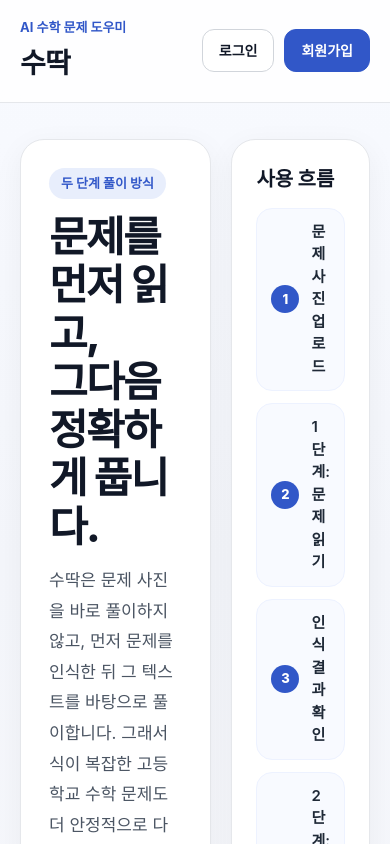
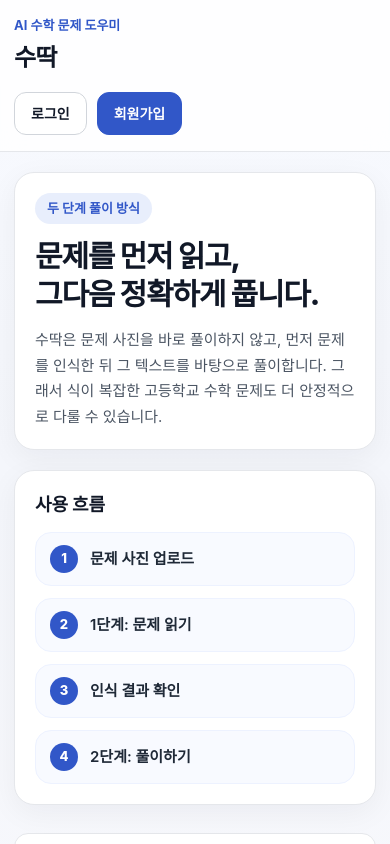
Before and after one commit to twoosun/suddak, a Next.js app: page / in a window 390 px wide. Shown: the top 844 px of the page. Built offline with nearby package versions, Linux system fonts and the light colour scheme; no server answers.

Commit message:
optimize mobile layout

```diff
--- a/app/page.tsx
+++ b/app/page.tsx
@@ -19,6 +19,18 @@ export default function Home() {
   const [solving, setSolving] = useState(false);
   const [usageText, setUsageText] = useState("");
   const [isEditingRecognized, setIsEditingRecognized] = useState(false);
+  const [isMobile, setIsMobile] = useState(false);
+
+  useEffect(() => {
+    const checkMobile = () => {
+      setIsMobile(window.innerWidth <= 768);
+    };
+
+    checkMobile();
+    window.addEventListener("resize", checkMobile);
+
+    return () => window.removeEventListener("resize", checkMobile);
+  }, []);
 
   const handleChange = (e: React.ChangeEvent<HTMLInputElement>) => {
     const selected = e.target.files?.[0];
@@ -74,6 +86,7 @@ const handleReadProblem = async () => {
       await loadUsage();
     }
   };
+
   const handleSolveProblem = async () => {
     if (!recognizedText.trim()) return;
 
@@ -116,6 +129,7 @@ const handleSolveProblem = async () => {
       await loadUsage();
     }
   };
+
   const loadUsage = async () => {
     const {
       data: { session },
@@ -147,9 +161,27 @@ const loadUsage = async () => {
       );
     }
   };
+
   useEffect(() => {
     loadUsage();
   }, []);
+
+  const sectionCardStyle: React.CSSProperties = {
+    backgroundColor: "#ffffff",
+    border: "1px solid #e5e7eb",
+    borderRadius: isMobile ? "20px" : "24px",
+    padding: isMobile ? "18px" : "24px",
+    boxShadow: "0 8px 30px rgba(15, 23, 42, 0.05)",
+  };
+
+  const buttonBaseStyle: React.CSSProperties = {
+    width: isMobile ? "100%" : "auto",
+    padding: "12px 18px",
+    borderRadius: "14px",
+    fontWeight: 700,
+    fontSize: "15px",
+  };
+
   return (
     <main
       style={{
@@ -175,9 +207,10 @@ useEffect(() => {
           style={{
             maxWidth: "1100px",
             margin: "0 auto",
-            padding: "18px 20px",
+            padding: isMobile ? "16px 14px" : "18px 20px",
             display: "flex",
-            alignItems: "center",
+            flexDirection: isMobile ? "column" : "row",
+            alignItems: isMobile ? "stretch" : "center",
             justifyContent: "space-between",
             gap: "16px",
           }}
@@ -195,7 +228,7 @@ useEffect(() => {
             </div>
             <div
               style={{
-                fontSize: "28px",
+                fontSize: isMobile ? "24px" : "28px",
                 fontWeight: 800,
                 letterSpacing: "-0.03em",
                 color: "#111827",
@@ -205,7 +238,9 @@ useEffect(() => {
             </div>
           </div>
 
+          <div style={{ width: isMobile ? "100%" : "auto" }}>
             <AuthButtons />
+          </div>
         </div>
       </header>
 
@@ -213,14 +248,14 @@ useEffect(() => {
         style={{
           maxWidth: "1100px",
           margin: "0 auto",
-          padding: "36px 20px 56px",
+          padding: isMobile ? "20px 14px 40px" : "36px 20px 56px",
         }}
       >
         <section
           style={{
             marginBottom: "28px",
             display: "grid",
-            gridTemplateColumns: "1.2fr 0.8fr",
+            gridTemplateColumns: isMobile ? "1fr" : "1.2fr 0.8fr",
             gap: "20px",
           }}
         >
@@ -228,8 +263,8 @@ useEffect(() => {
             style={{
               backgroundColor: "#ffffff",
               border: "1px solid #e5e7eb",
-              borderRadius: "24px",
-              padding: "28px",
+              borderRadius: isMobile ? "20px" : "24px",
+              padding: isMobile ? "20px" : "28px",
               boxShadow: "0 8px 30px rgba(15, 23, 42, 0.05)",
             }}
           >
@@ -252,11 +287,11 @@ useEffect(() => {
               style={{
                 margin: 0,
                 marginBottom: "14px",
-                fontSize: "42px",
+                fontSize: isMobile ? "30px" : "42px",
                 fontWeight: 800,
                 letterSpacing: "-0.04em",
                 color: "#111827",
-                lineHeight: 1.15,
+                lineHeight: isMobile ? 1.25 : 1.15,
               }}
             >
               문제를 먼저 읽고,
@@ -268,8 +303,8 @@ useEffect(() => {
               style={{
                 margin: 0,
                 color: "#4b5563",
-                fontSize: "17px",
-                lineHeight: 1.8,
+                fontSize: isMobile ? "15px" : "17px",
+                lineHeight: 1.7,
                 maxWidth: "680px",
               }}
             >
@@ -283,8 +318,8 @@ useEffect(() => {
             style={{
               backgroundColor: "#ffffff",
               border: "1px solid #e5e7eb",
-              borderRadius: "24px",
-              padding: "24px",
+              borderRadius: isMobile ? "20px" : "24px",
+              padding: isMobile ? "20px" : "24px",
               boxShadow: "0 8px 30px rgba(15, 23, 42, 0.05)",
             }}
           >
@@ -292,7 +327,7 @@ useEffect(() => {
               style={{
                 margin: 0,
                 marginBottom: "14px",
-                fontSize: "20px",
+                fontSize: isMobile ? "18px" : "20px",
                 fontWeight: 800,
                 color: "#111827",
               }}
@@ -342,14 +377,11 @@ useEffect(() => {
             </div>
           </div>
         </section>
+
         <ApprovalGate>
           <section
             style={{
-            backgroundColor: "#ffffff",
-            border: "1px solid #e5e7eb",
-            borderRadius: "24px",
-            padding: "24px",
-            boxShadow: "0 8px 30px rgba(15, 23, 42, 0.05)",
+              ...sectionCardStyle,
               marginBottom: "24px",
             }}
           >
@@ -357,7 +389,7 @@ useEffect(() => {
               style={{
                 margin: 0,
                 marginBottom: "10px",
-              fontSize: "22px",
+                fontSize: isMobile ? "20px" : "22px",
                 fontWeight: 800,
                 color: "#111827",
               }}
@@ -388,6 +420,7 @@ useEffect(() => {
                 border: "1px solid #d1d5db",
                 borderRadius: "14px",
                 backgroundColor: "#fff",
+                fontSize: isMobile ? "14px" : "15px",
               }}
             />
 
@@ -433,8 +466,9 @@ useEffect(() => {
                   backgroundColor: "#f8faff",
                   border: "1px solid #e5e7eb",
                   color: "#374151",
-      fontSize: "14px",
+                  fontSize: isMobile ? "13px" : "14px",
                   fontWeight: 600,
+                  lineHeight: 1.6,
                 }}
               >
                 {usageText}
@@ -444,6 +478,7 @@ useEffect(() => {
             <div
               style={{
                 display: "flex",
+                flexDirection: isMobile ? "column" : "row",
                 gap: "12px",
                 flexWrap: "wrap",
                 marginTop: "20px",
@@ -453,13 +488,10 @@ useEffect(() => {
                 onClick={handleReadProblem}
                 disabled={!file || reading}
                 style={{
-                padding: "12px 18px",
-                borderRadius: "14px",
+                  ...buttonBaseStyle,
                   border: "1px solid #c7d2fe",
                   backgroundColor: reading ? "#eef2ff" : "#3157c8",
                   color: reading ? "#3157c8" : "#ffffff",
-                fontWeight: 700,
-                fontSize: "15px",
                   cursor: !file || reading ? "not-allowed" : "pointer",
                   opacity: !file || reading ? 0.7 : 1,
                 }}
@@ -471,14 +503,12 @@ useEffect(() => {
                 onClick={handleSolveProblem}
                 disabled={!recognizedText.trim() || solving}
                 style={{
-                padding: "12px 18px",
-                borderRadius: "14px",
+                  ...buttonBaseStyle,
                   border: "1px solid #d1d5db",
                   backgroundColor: solving ? "#f3f4f6" : "#ffffff",
                   color: "#111827",
-                fontWeight: 700,
-                fontSize: "15px",
-                cursor: !recognizedText.trim() || solving ? "not-allowed" : "pointer",
+                  cursor:
+                    !recognizedText.trim() || solving ? "not-allowed" : "pointer",
                   opacity: !recognizedText.trim() || solving ? 0.7 : 1,
                 }}
               >
@@ -491,11 +521,7 @@ useEffect(() => {
         {recognizedText && (
           <section
             style={{
-              backgroundColor: "#ffffff",
-              border: "1px solid #e5e7eb",
-              borderRadius: "24px",
-              padding: "24px",
-              boxShadow: "0 8px 30px rgba(15, 23, 42, 0.05)",
+              ...sectionCardStyle,
               marginBottom: "24px",
             }}
           >
@@ -503,7 +529,7 @@ useEffect(() => {
               style={{
                 margin: 0,
                 marginBottom: "10px",
-                fontSize: "22px",
+                fontSize: isMobile ? "20px" : "22px",
                 fontWeight: 800,
                 color: "#111827",
               }}
@@ -529,13 +555,14 @@ useEffect(() => {
                 border: "1px solid #edf0f5",
                 borderRadius: "18px",
                 backgroundColor: "#fbfcfe",
-                padding: "20px",
+                padding: isMobile ? "16px" : "20px",
                 lineHeight: 1.9,
               }}
             >
               <div
                 style={{
                   display: "flex",
+                  flexDirection: isMobile ? "column" : "row",
                   gap: "10px",
                   flexWrap: "wrap",
                   marginBottom: "14px",
@@ -544,6 +571,7 @@ useEffect(() => {
                 <button
                   onClick={() => setIsEditingRecognized((prev) => !prev)}
                   style={{
+                    width: isMobile ? "100%" : "auto",
                     padding: "10px 14px",
                     borderRadius: "12px",
                     border: "1px solid #d1d5db",
@@ -561,6 +589,7 @@ useEffect(() => {
                   onClick={handleReadProblem}
                   disabled={!file || reading}
                   style={{
+                    width: isMobile ? "100%" : "auto",
                     padding: "10px 14px",
                     borderRadius: "12px",
                     border: "1px solid #d1d5db",
@@ -593,7 +622,7 @@ useEffect(() => {
                   onChange={(e) => setRecognizedText(e.target.value)}
                   style={{
                     width: "100%",
-      minHeight: "260px",
+                    minHeight: isMobile ? "220px" : "260px",
                     border: "1px solid #d1d5db",
                     borderRadius: "16px",
                     padding: "16px",
@@ -610,8 +639,9 @@ useEffect(() => {
                     border: "1px solid #edf0f5",
                     borderRadius: "18px",
                     backgroundColor: "#fbfcfe",
-      padding: "20px",
+                    padding: isMobile ? "16px" : "20px",
                     lineHeight: 1.9,
+                    overflowX: "auto",
                   }}
                 >
                   <ReactMarkdown
@@ -627,20 +657,12 @@ useEffect(() => {
         )}
 
         {solveResult && (
-          <section
-            style={{
-              backgroundColor: "#ffffff",
-              border: "1px solid #e5e7eb",
-              borderRadius: "24px",
-              padding: "24px",
-              boxShadow: "0 8px 30px rgba(15, 23, 42, 0.05)",
-            }}
-          >
+          <section style={sectionCardStyle}>
             <h2
               style={{
                 margin: 0,
                 marginBottom: "10px",
-                fontSize: "22px",
+                fontSize: isMobile ? "20px" : "22px",
                 fontWeight: 800,
                 color: "#111827",
               }}
@@ -665,8 +687,9 @@ useEffect(() => {
                 border: "1px solid #edf0f5",
                 borderRadius: "18px",
                 backgroundColor: "#fbfcfe",
-                padding: "20px",
+                padding: isMobile ? "16px" : "20px",
                 lineHeight: 1.9,
+                overflowX: "auto",
               }}
             >
               <ReactMarkdown
```
Lines whose indentation alone changed are shown as unchanged.
